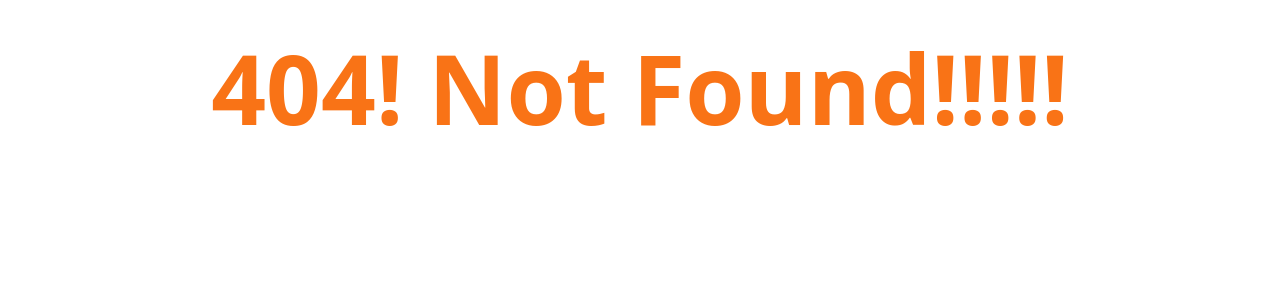
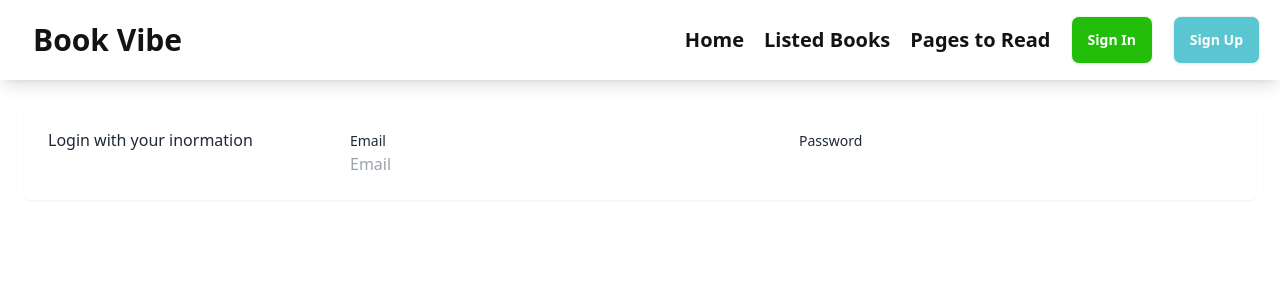
Before and after one commit to RaisaNuzhat/BookVibe, a React (Vite) app: page /signin in a window 1280 px wide. Before the commit this address had no page. Shown: the top 300 px of the page. Built offline with nearby package versions, Linux system fonts and the light colour scheme.

Commit message:
extra route signin added

```diff
--- a/src/components/NavBar.jsx
+++ b/src/components/NavBar.jsx
@@ -11,7 +11,7 @@ const NavBar = () => {
             <NavLink to='/' className={({isActive})=>isActive  ? 'text-[#23BE0A] lg:font-bold  ':' text-[#131313] lg:font-bold '}>Home</NavLink>
             <NavLink to='/listedbooks' className={({isActive})=>isActive  ? 'text-[#23BE0A] lg:font-bold  ':' text-[#131313] lg:font-bold '}>Listed Books</NavLink>
             <NavLink to='/pagestoread' className={({isActive})=>isActive  ? 'text-[#23BE0A] lg:font-bold ':' text-[#131313] lg:font-bold '}>Pages to Read</NavLink>
-            <Link   className="btn bg-[#23BE0A] text-white">Sign In</Link>
+            <Link  to='/signin'  className="btn bg-[#23BE0A] text-white">Sign In</Link>
             <Link  to='/signup' className="btn  bg-[#59C6D2] text-white">Sign Up</Link>
 
           </ul>
--- /dev/null
+++ b/src/components/SignIn.jsx
@@ -0,0 +1,36 @@
+
+
+const SignIn = () => {
+    return (
+        <div>
+             <section className="p-6 dark:bg-gray-100 dark:text-gray-900">
+                <form noValidate="" action="" className="container flex flex-col mx-auto space-y-12">
+                    <fieldset className="grid grid-cols-4 gap-6 p-6 rounded-md shadow-sm dark:bg-gray-50">
+                        <div className="space-y-2 col-span-full lg:col-span-1">
+                            <p className="font-medium">Login with your inormation</p>
+
+                        </div>
+                        <div className="grid grid-cols-6 gap-4 col-span-full lg:col-span-3">
+
+
+                            <div className="col-span-full sm:col-span-3">
+                                <label htmlFor="email" className="text-sm">Email</label>
+                                <input id="email" type="email" placeholder="Email" className="w-full rounded-md focus:ring focus:ring-opacity-75 dark:text-gray-50 focus:dark:ring-violet-600 dark:border-gray-300" />
+                            </div>
+
+
+                            <div className="col-span-full sm:col-span-2">
+                                <label htmlFor="password" className="text-sm">Password</label>
+                                <input id="state" type="password" placeholder="" className="w-full rounded-md focus:ring focus:ring-opacity-75 dark:text-gray-50 focus:dark:ring-violet-600 dark:border-gray-300" />
+                            </div>
+
+                        </div>
+                    </fieldset>
+
+                </form>
+            </section>
+        </div>
+    );
+};
+
+export default SignIn;
--- a/src/route/Routes.jsx
+++ b/src/route/Routes.jsx
@@ -9,6 +9,7 @@ import WishLists from '../components/WishLists'
 import PagestoRead from '../pages/PagestoRead';
 import ErrorPage from '../components/ErrorPage';
 import SignUp from '../pages/SignUp';
+import SignIn from '../components/SignIn';
 export  const router = createBrowserRouter([
 
    {
@@ -54,6 +55,10 @@ export  const router = createBrowserRouter([
         {
           path:'/signup',
           element:<SignUp/>
+        },
+        {
+          path:'/signin',
+          element:<SignIn/>
         }
 
 
```
